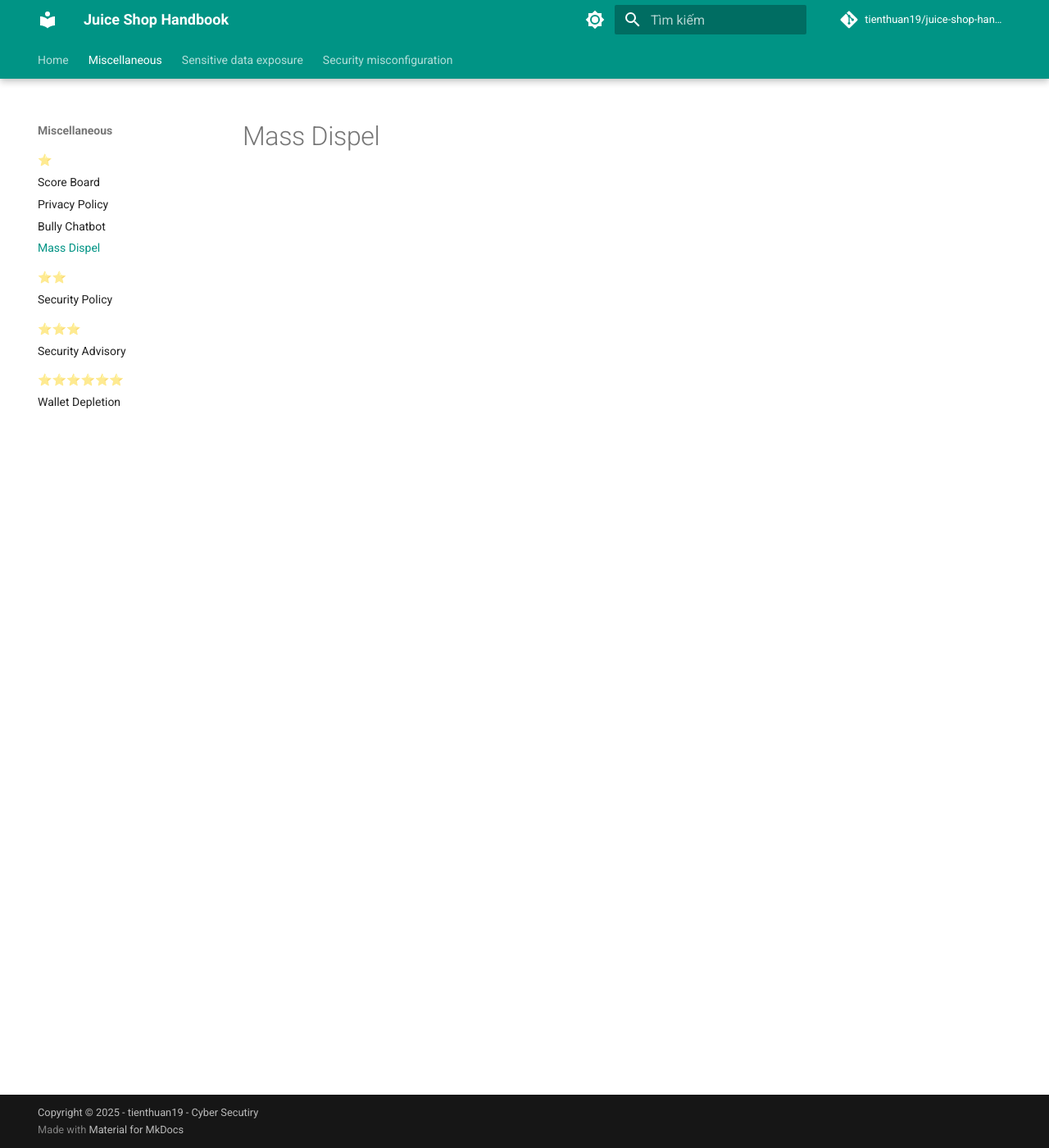
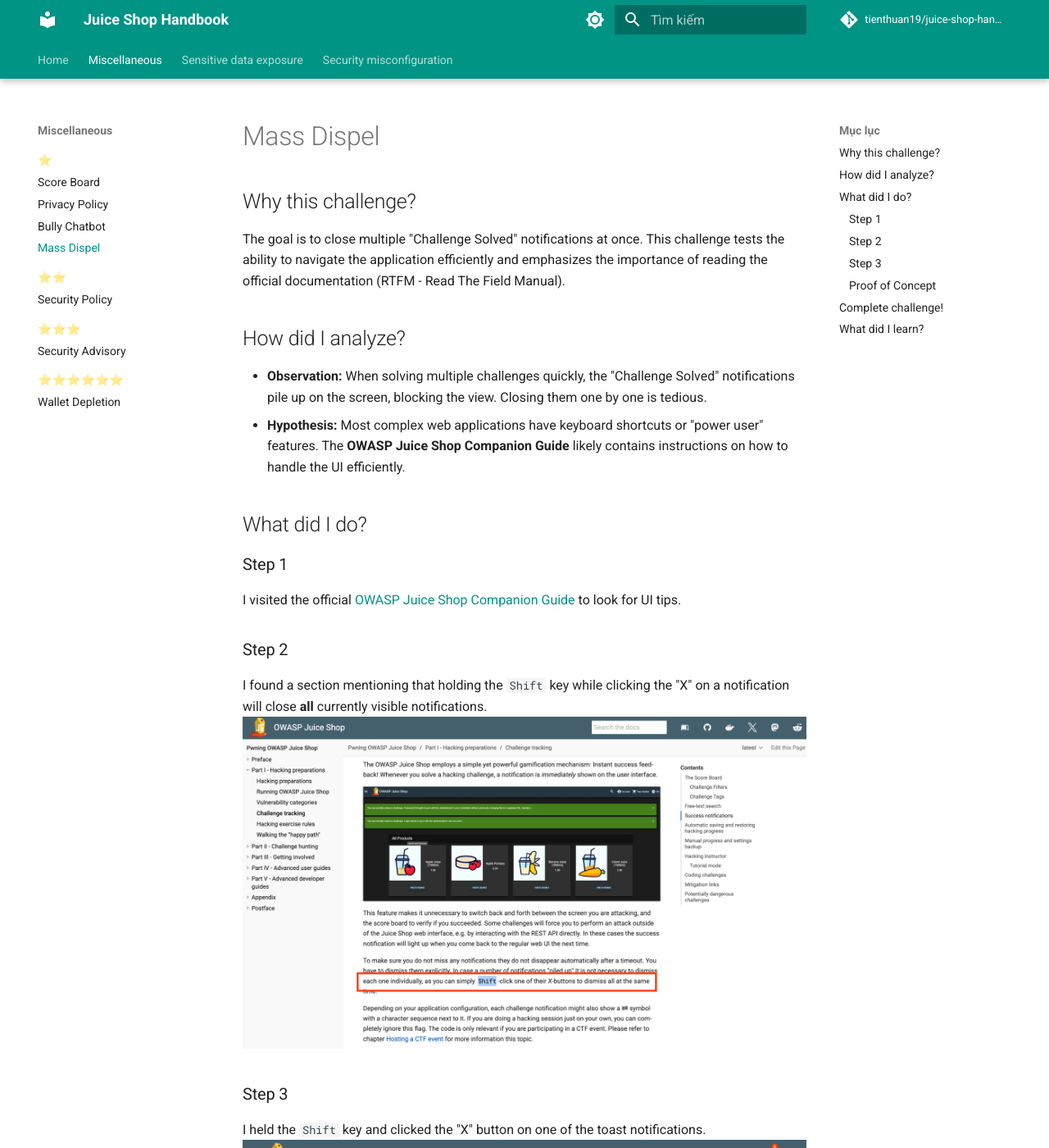
Before and after one commit to tienthuan19/juice-shop-handbook, an MkDocs documentation site: the page built from docs/miscellaneous/1-star/1-star-mass-dispel.md, in a window 1280 px wide and 1400 px high. Shown: the whole window at 82% size. Built offline with MkDocs 1.6.1 and Material for MkDocs 9.7.7, drawn with Linux system fonts in a browser that asks for light colours; comment, search, counter and statistics services are not loaded; some of the changed text lies outside the part shown.

Commit message:
docs(mass-dispel): challenge solved

```diff
--- a/docs/miscellaneous/1-star/1-star-mass-dispel.md
+++ b/docs/miscellaneous/1-star/1-star-mass-dispel.md
@@ -1 +1,42 @@
 # Mass Dispel
+
+## Why this challenge?
+
+The goal is to close multiple "Challenge Solved" notifications at once. This challenge tests the ability to navigate the application efficiently and emphasizes the importance of reading the official documentation (RTFM - Read The Field Manual).
+
+## How did I analyze?
+
+- **Observation:** When solving multiple challenges quickly, the "Challenge Solved" notifications pile up on the screen, blocking the view. Closing them one by one is tedious.
+- **Hypothesis:** Most complex web applications have keyboard shortcuts or "power user" features. The **OWASP Juice Shop Companion Guide** likely contains instructions on how to handle the UI efficiently.
+
+## What did I do?
+
+### Step 1
+
+I visited the official [OWASP Juice Shop Companion Guide](https://pwning.owasp-juice.shop/companion-guide/latest/part1/challenges.html) to look for UI tips.
+
+### Step 2
+
+I found a section mentioning that holding the `Shift` key while clicking the "X" on a notification will close **all** currently visible notifications.
+![Mentioning Section](../../assets/miscellaneous/1-star/mass-dispel/juice-shop-guide.png)
+
+### Step 3
+
+I held the `Shift` key and clicked the "X" button on one of the toast notifications.
+![Notification](../../assets/miscellaneous/1-star/mass-dispel/notification.png)
+
+### Proof of Concept
+
+All notifications disappeared instantly, and the "Mass Dispel" challenge was marked as solved.
+
+- **Not a Vulnerability:** This is a **User Experience (UX) Feature**, not a security flaw.
+- **Documentation Discovery:** The challenge exists to reward users who take the time to read the provided documentation to understand the application deeply.
+
+## Complete challenge!
+
+![Completed challenge](../../assets/miscellaneous/1-star/mass-dispel/mass-dispel-solved.png)
+
+## What did I learn?
+
+- **RTFM (Read The Manual):** Before trying to hack or exploit an application, it is crucial to understand how it works by reading its documentation.
+- **Hidden Features:** Developers often include shortcuts (Shift+Click, Ctrl+Click) that can save time during testing or usage.
```
Also changed, not shown: docs/assets/miscellaneous/1-star/mass-dispel/juice-shop-guide.png (added), docs/assets/miscellaneous/1-star/mass-dispel/mass-dispel-solved.png (added), docs/assets/miscellaneous/1-star/mass-dispel/notification.png (added).
